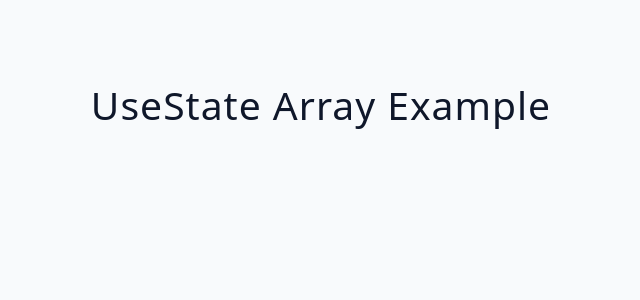
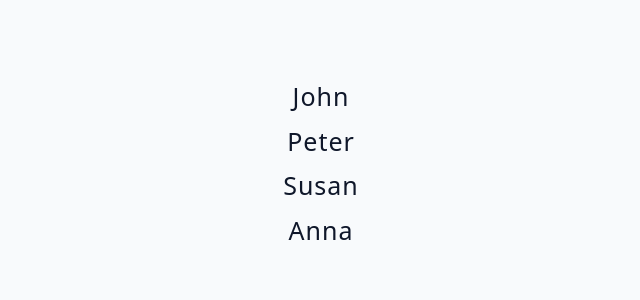
Before and after one commit to emmeiwhite/advanced-react-2024, a React (Vite) app: page / in a window 1280 px wide. Shown: the top 300 px of the page, without its empty margins (319-959 px from the left). Built offline with nearby package versions, Linux system fonts and the light colour scheme.

Commit message:
Rendering list in JSX

```diff
--- a/src/tutorial/01-useState/starter/03-useState-array.jsx
+++ b/src/tutorial/01-useState/starter/03-useState-array.jsx
@@ -2,7 +2,20 @@ import { data } from '../../../data'
 
 const UseStateArray = () => {
   console.log(data)
-  return <h2>useState array example</h2>
+  const peopleJSX = data.map(person => (
+    <Person
+      name={person.name}
+      key={person.id}
+    />
+  ))
+  return <div>{peopleJSX}</div>
 }
 
+function Person({ name }) {
+  return (
+    <div>
+      <h4>{name}</h4>
+    </div>
+  )
+}
 export default UseStateArray
```
